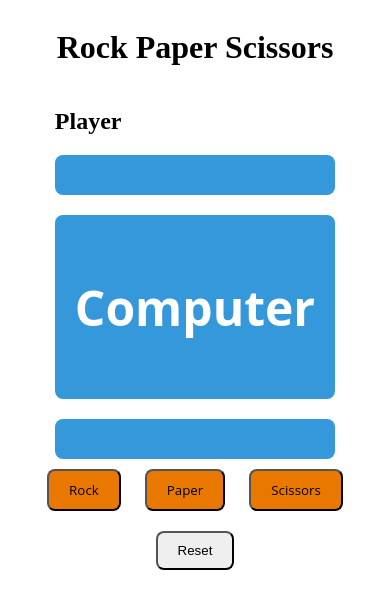
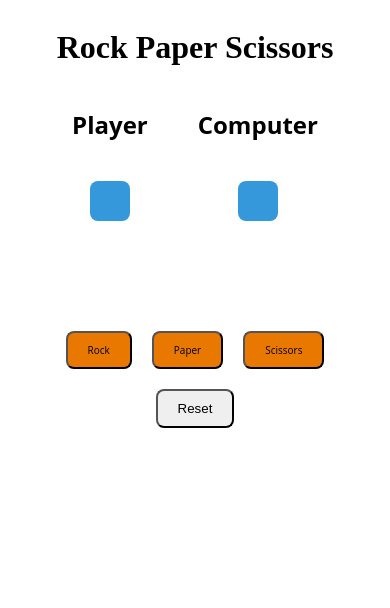
Before and after one commit to kimfom01/Rock-Paper-Scissors, a plain HTML site: page index.html in a window 390 px wide. Drawn offline with Linux system fonts and the light colour scheme.

Commit message:
Add styling to improve ui

```diff
--- a/style.css
+++ b/style.css
@@ -20,9 +20,9 @@
     padding: 10px 20px;
 }
 
-.results,
-.scores,
-.cpu-choice {
+.blue-background,
+.cpu,
+.player {
     font-size: 2em;
     color: #fff;
     padding: 20px;
@@ -42,8 +42,68 @@
 .rock,
 .paper,
 .scissors,
+.button-container,
 .results,
 .scores,
-.cpu-choice {
+.cpu-choice,
+.player-choice {
     font-family: 'Open Sans', sans-serif;
+    font-size: x-large;
 }
+
+.button-container {
+    margin-top: 100px;
+}
+
+.choices {
+    display: flex;
+    gap: 25px;
+}
+
+.scores {
+    display: flex;
+    align-items: end;
+    padding-bottom: 120px;
+    font-weight: 800;
+}
+
+.cpu-choice,
+.player-choice {
+    display: flex;
+    flex-direction: column;
+    align-items: center;
+    justify-content: center;
+}
+
+
+@media (max-width: 500px) {
+    .image {
+        height: 80px;
+        width: 80px;
+    }
+
+    .button-container {
+        display: flex;
+        justify-content: center;
+        align-items: center;
+    }
+
+    .rock,
+    .paper,
+    .scissors {
+        font-size: x-small;
+    }
+
+    .center-container {
+        align-items: center;
+    }
+
+    .cpu-choice,
+    .player-choice {
+        font-size: medium;
+    }
+
+    .scores {
+        padding-bottom: 60px;
+    }
+}
```
